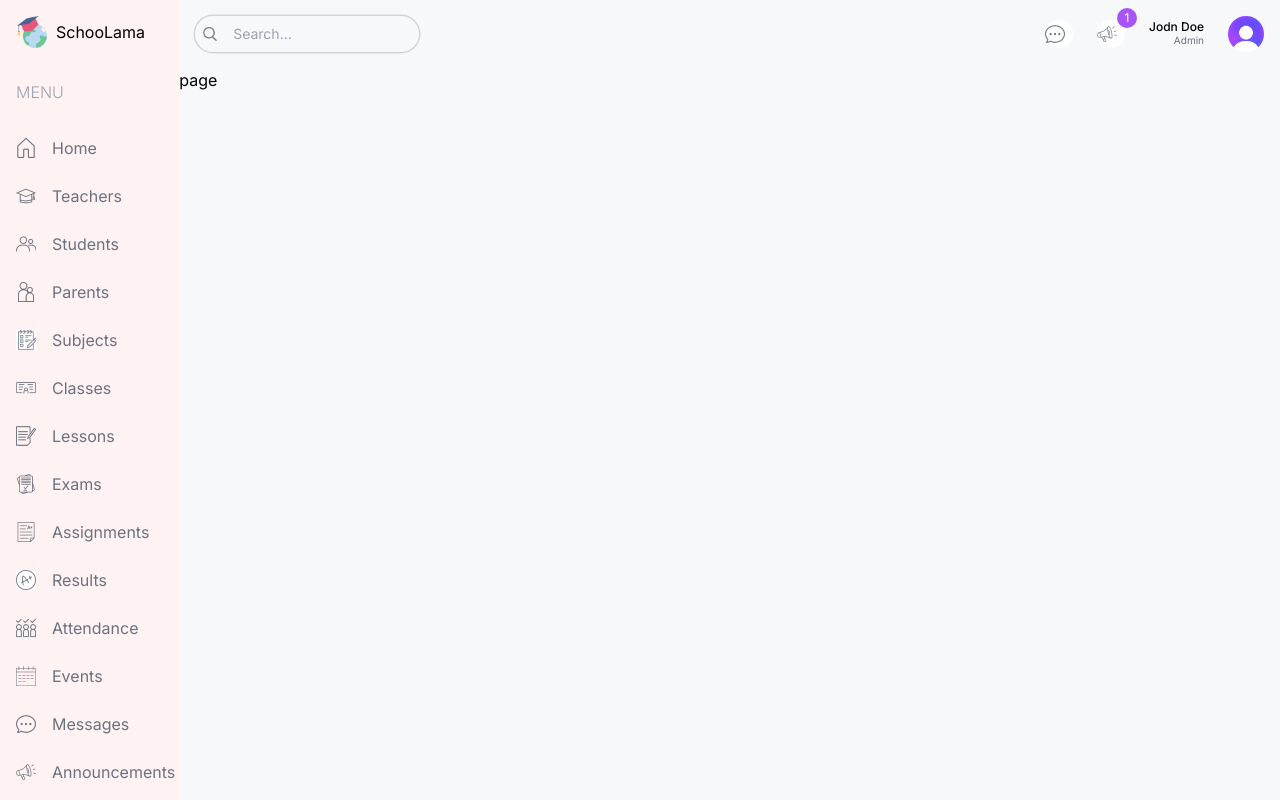
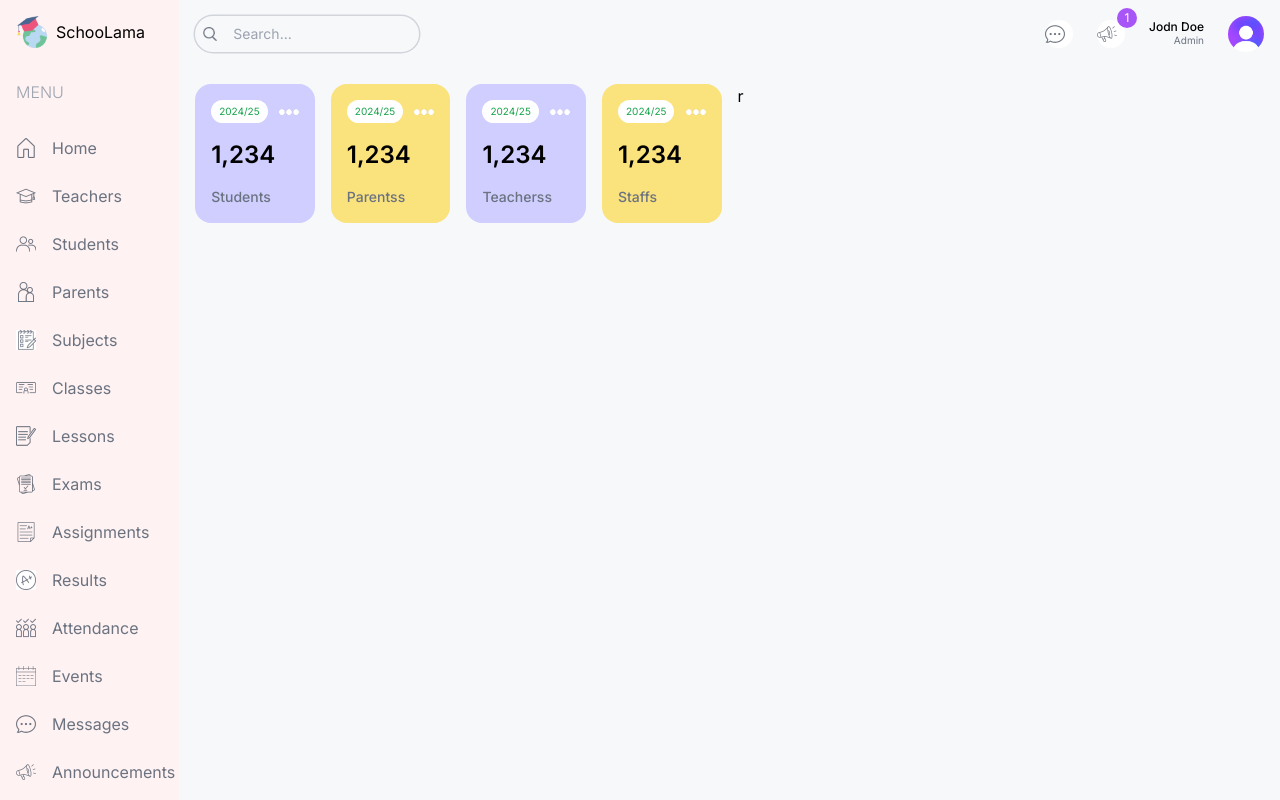
Before and after one commit to RaoulBonsso/school-managment-app, a Next.js app in the folder next-dashboard-ui/: page /admin in a window 1280 px wide. Shown: the top 800 px of the page. Built offline with nearby package versions, Linux system fonts and the light colour scheme.

Commit message:
we extended colors in tailwind config and also createdthe four cards present on the dashboard

```diff
--- a/next-dashboard-ui/src/app/(dashboard)/admin/page.tsx
+++ b/next-dashboard-ui/src/app/(dashboard)/admin/page.tsx
@@ -1,9 +1,25 @@
-import React from 'react'
+import UserCard from "@/app/components/UserCard";
+import React from "react";
 
 const page = () => {
-  return (
-    <div>page</div>
-  )
-}
+  return <div className="p-4 flex gap-4 flex-col md:flex-row">
 
-export default page
+    {/*LEFT */}
+    <div className="w-full lg:w-2/3">
+    {/* USER CARDS */}
+    <div className="flex gap-4 justify-between flex-wrap">
+      <UserCard type="student"/>
+      <UserCard type="parents"/>
+      <UserCard type="teachers"/>
+      <UserCard type="staff"/>
+
+    </div>
+
+    </div>
+
+    {/*RIGHT*/}
+    <div className="w-full lg:w-2/3">r</div>
+  </div>;
+};
+
+export default page;
--- /dev/null
+++ b/next-dashboard-ui/src/app/components/UserCard.tsx
@@ -0,0 +1,18 @@
+import Image from 'next/image'
+import React from 'react'
+
+const UserCard = ({type}:{type:string}) => {
+  return (
+    <div className='rounded-2xl odd:bg-lamaPurple even:bg-lamaYellow p-4 flex-1'>
+        <div className='flex justify-between items-center'>
+            <span className='text-[10px] bg-white px-2 py-1 rounded-full text-green-600'>2024/25
+            </span>
+            <Image src="/more.png" alt='' width={20} height={20} />
+        </div>
+        <h1 className='text-2xl font-semibold my-4'>1,234</h1>
+        <h2 className='capitalize text-sm font-medium text-gray-500'>{type}s</h2>
+    </div>
+  )
+}
+
+export default UserCard
--- a/next-dashboard-ui/tailwind.config.ts
+++ b/next-dashboard-ui/tailwind.config.ts
@@ -13,6 +13,14 @@
         "gradient-conic":
           "conic-gradient(from 180deg at 50% 50%, var(--tw-gradient-stops))",
       },
+      colors: {
+        lamaSky: "#C3EBFA",
+        lamaSkyLight: "#EDF9FD",
+        lamaPurple: "#CFCEFF",
+        lamaPurpleLight: "#F1F0FF",
+        lamaYellow: "#FAE27C",
+        lamaYellowLight: "#FEFCE8",
+      },
     },
   },
   plugins: [],
```
